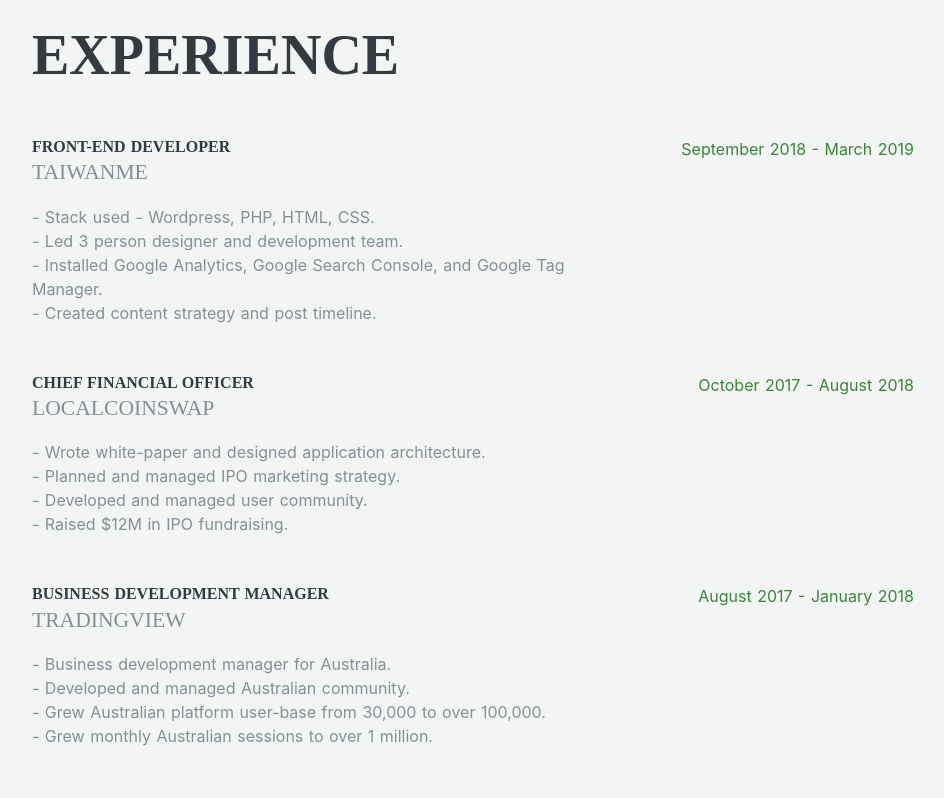
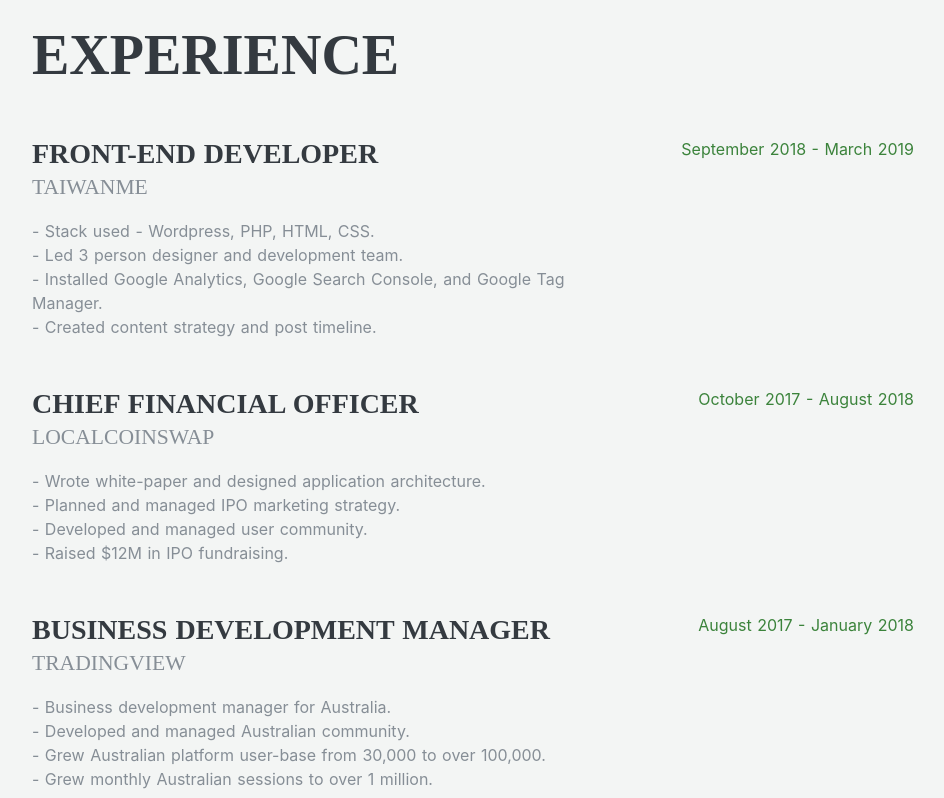
Before and after one commit to DeveloperThomas/DeveloperThomas.github.io, a Nuxt app: page / in a window 1280 px wide. Shown: the part 880-1678 px from the top of the page, without its empty margins (303-1247 px from the left). Built offline with nearby package versions, Linux system fonts and the light colour scheme; some icons are missing; a web font is replaced by a local one.

Commit message:
Fixed h3 font size issue.

```diff
--- a/assets/css/resume.css
+++ b/assets/css/resume.css
@@ -30,6 +30,10 @@
 
   h2 {
     font-size: 3.5rem;
+  }
+
+  h3 {
+    font-size: 1.75rem;
   }
 
   .subheading {
```
